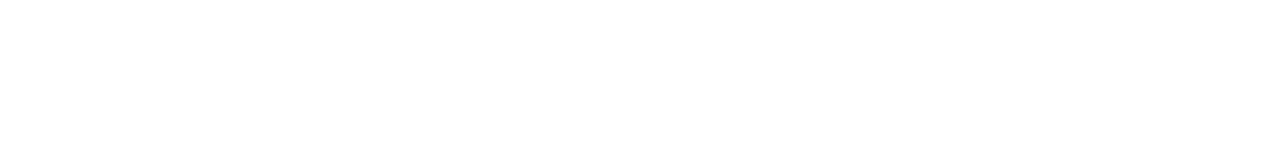
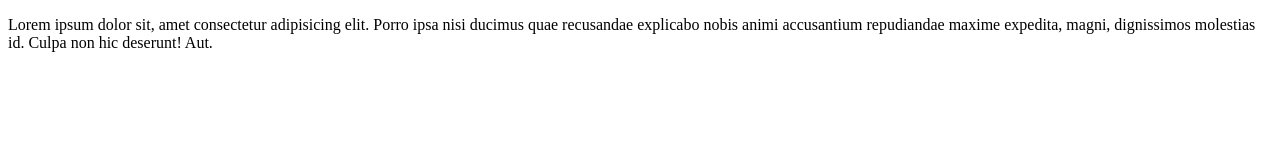
Before and after one commit to Chigan97/chigan-test-2, a plain HTML site: page index.html in a window 1280 px wide. Drawn offline with Linux system fonts and the light colour scheme.

Commit message:
menambhkan paragraph

```diff
--- a/index.html
+++ b/index.html
@@ -5,8 +5,10 @@
     <meta http-equiv="X-UA-Compatible" content="IE=edge">
     <meta name="viewport" content="width=device-width, initial-scale=1.0">
     <title>Document</title>
+
 </head>
 <body>
-
+    <p>Lorem ipsum dolor sit, amet consectetur adipisicing elit. Porro ipsa nisi ducimus quae recusandae explicabo nobis animi accusantium repudiandae maxime expedita, magni, dignissimos molestias id. Culpa non hic deserunt! Aut.
+    </p>
 </body>
 </html>
```
